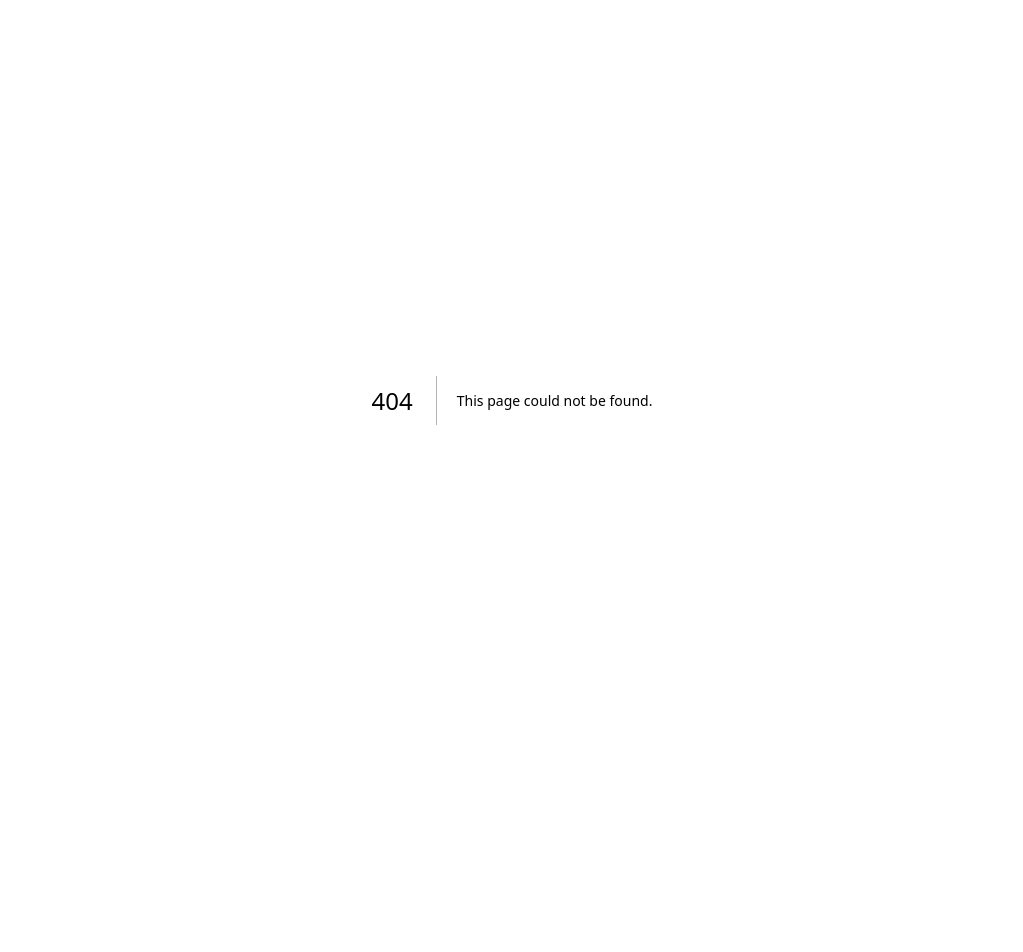
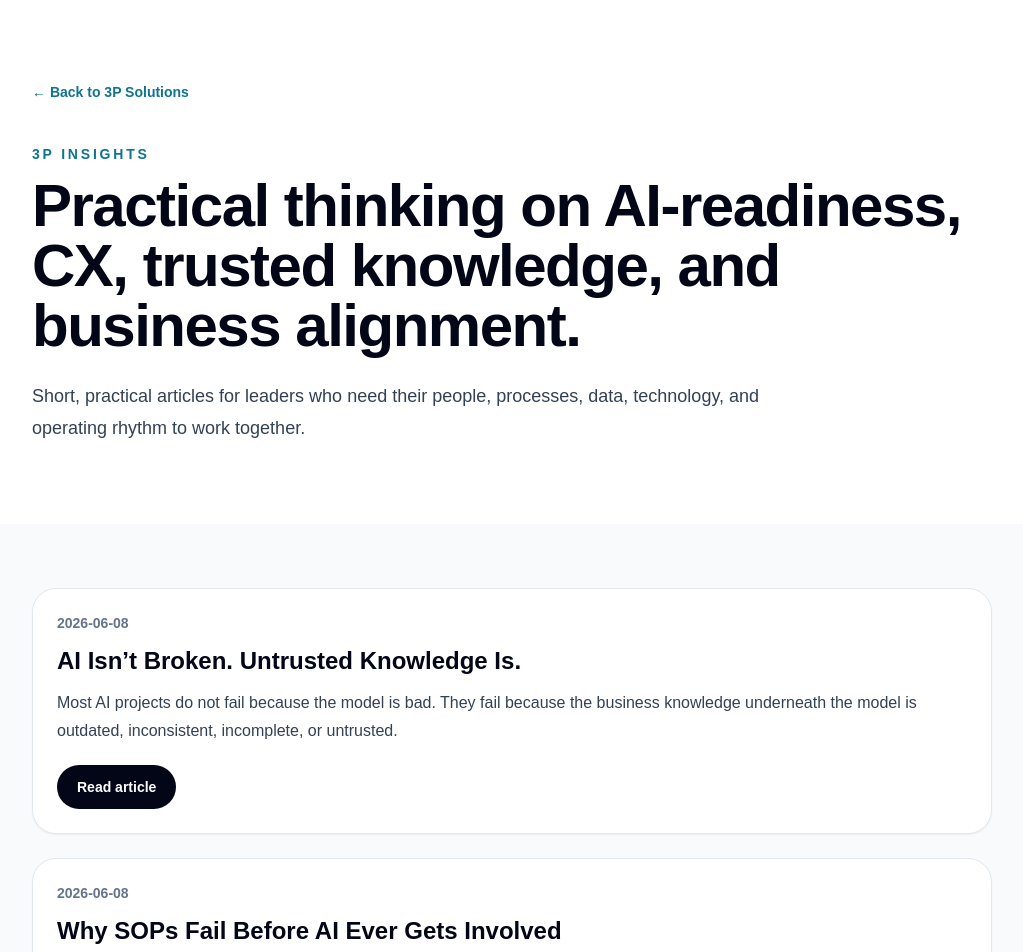
Before and after one commit to brent-prog/3pwebsite, a Next.js app: page /blog in a window 1280 px wide. Before the commit this address had no page. Shown: the top 952 px of the page, without its empty margins (128-1151 px from the left). Before the commit the page ends 800 px from the top, so only its background shows below. Built offline with nearby package versions, Linux system fonts and the light colour scheme.

Commit message:
Add blog index page

```diff
--- /dev/null
+++ b/app/blog/page.tsx
@@ -0,0 +1,77 @@
+import Link from "next/link";
+
+const posts = [
+  {
+    title: "AI Isn’t Broken. Untrusted Knowledge Is.",
+    date: "2026-06-08",
+    summary:
+      "Most AI projects do not fail because the model is bad. They fail because the business knowledge underneath the model is outdated, inconsistent, incomplete, or untrusted.",
+    href: "/blog/ai-isnt-broken-untrusted-knowledge-is",
+  },
+  {
+    title: "Why SOPs Fail Before AI Ever Gets Involved",
+    date: "2026-06-08",
+    summary:
+      "SOPs do not create consistency if teams do not trust them, use them, or maintain them. AI only makes that problem louder.",
+    href: "/blog/why-sops-fail-before-ai",
+  },
+  {
+    title: "The 3Px3P Matrix: A Practical Way to Diagnose Business Alignment",
+    date: "2026-06-08",
+    summary:
+      "People, Product, and Profit need to be supported by Planning, Processes, and Performance Measurement. The 3Px3P Matrix shows where the business is aligned and where it is not.",
+    href: "/blog/3px3p-matrix-business-alignment",
+  },
+];
+
+export default function BlogPage() {
+  return (
+    <main className="min-h-screen bg-slate-50 text-slate-950">
+      <section className="bg-white">
+        <div className="mx-auto max-w-5xl px-5 py-20 lg:px-8">
+          <Link href="/" className="text-sm font-bold text-cyan-700 hover:text-cyan-900">
+            ← Back to 3P Solutions
+          </Link>
+
+          <p className="mt-10 text-sm font-black uppercase tracking-[0.2em] text-cyan-700">
+            3P Insights
+          </p>
+
+          <h1 className="mt-3 text-4xl font-black tracking-tight md:text-6xl">
+            Practical thinking on AI-readiness, CX, trusted knowledge, and business alignment.
+          </h1>
+
+          <p className="mt-6 max-w-3xl text-lg leading-8 text-slate-700">
+            Short, practical articles for leaders who need their people, processes, data, technology,
+            and operating rhythm to work together.
+          </p>
+        </div>
+      </section>
+
+      <section className="mx-auto max-w-5xl px-5 py-16 lg:px-8">
+        <div className="grid gap-6">
+          {posts.map((post) => (
+            <article
+              key={post.title}
+              className="rounded-3xl border border-slate-200 bg-white p-6 shadow-sm transition hover:-translate-y-1 hover:shadow-xl hover:shadow-slate-900/10"
+            >
+              <p className="text-sm font-semibold text-slate-500">{post.date}</p>
+              <h2 className="mt-3 text-2xl font-black text-slate-950">
+                <Link href={post.href} className="hover:text-cyan-700">
+                  {post.title}
+                </Link>
+              </h2>
+              <p className="mt-3 text-base leading-7 text-slate-700">{post.summary}</p>
+              <Link
+                href={post.href}
+                className="mt-5 inline-flex rounded-full bg-slate-950 px-5 py-3 text-sm font-bold text-white transition hover:bg-slate-800"
+              >
+                Read article
+              </Link>
+            </article>
+          ))}
+        </div>
+      </section>
+    </main>
+  );
+}
```
